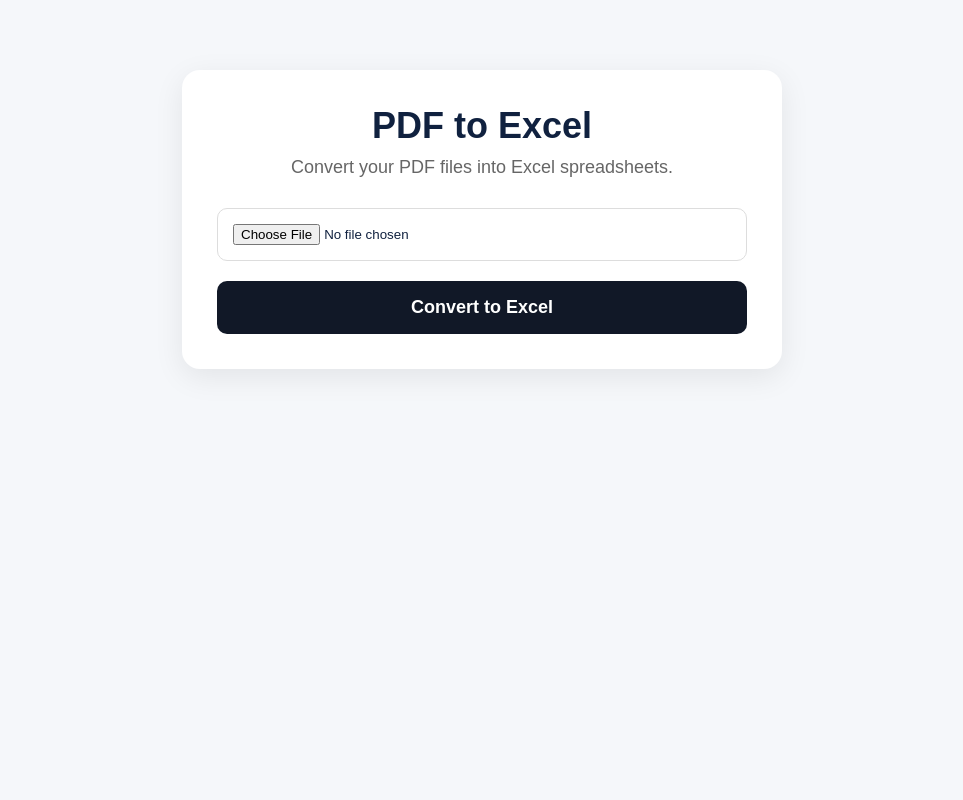
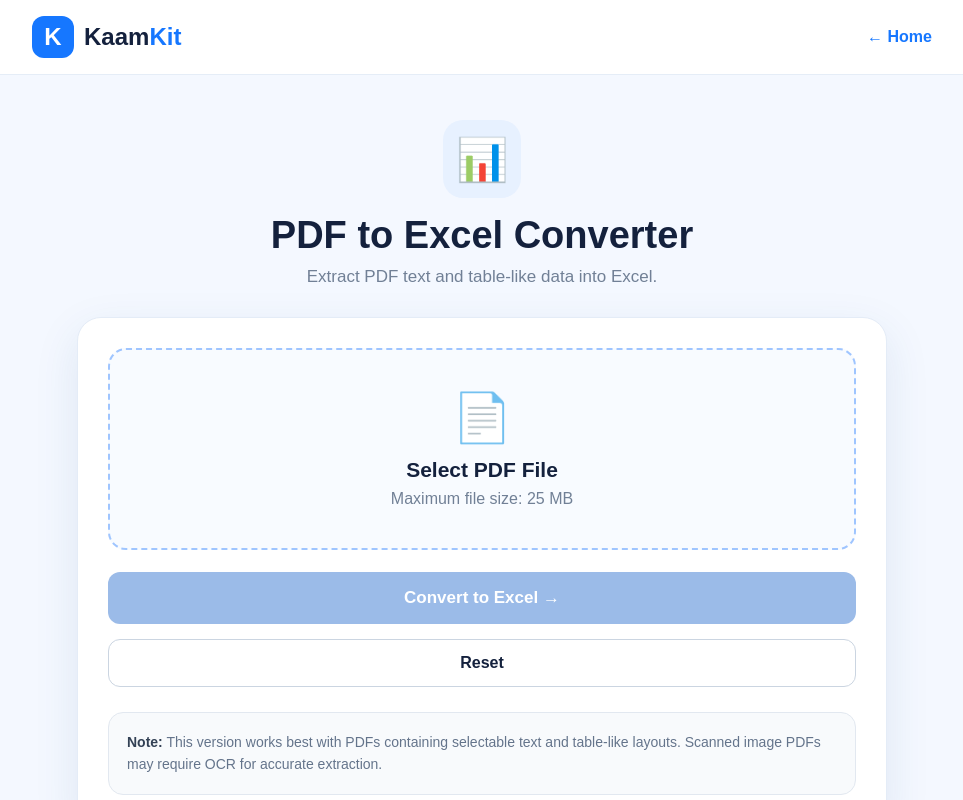
Before and after one commit to kaamkit/Kaamkit, a Next.js app: page /pdf-to-excel in a window 1280 px wide. Shown: the top 800 px of the page, without its empty margins (158-1121 px from the left). Built offline with nearby package versions, Linux system fonts and the light colour scheme.

Commit message:
Refactor PDFToExcel component and improve file handling

```diff
--- a/app/pdf-to-excel/page.js
+++ b/app/pdf-to-excel/page.js
@@ -1,95 +1,111 @@
 "use client";
 
 import { useState } from "react";
+import * as XLSX from "xlsx";
 
-export default function PdfToExcel() {
+export default function PDFToExcel() {
   const [file, setFile] = useState(null);
   const [loading, setLoading] = useState(false);
   const [message, setMessage] = useState("");
+  const [success, setSuccess] = useState(false);
 
-  const handleConvert = async () => {
-    if (!file) {
-      setMessage("Please select a PDF file first.");
+  const handleFileChange = (event) => {
+    const selectedFile = event.target.files?.[0];
+
+    setMessage("");
+    setSuccess(false);
+
+    if (!selectedFile) {
+      setFile(null);
       return;
     }
 
+    if (selectedFile.type !== "application/pdf") {
+      setFile(null);
+      setMessage("Please select a valid PDF file.");
+      return;
+    }
+
+    if (selectedFile.size > 25 * 1024 * 1024) {
+      setFile(null);
+      setMessage("PDF size must be less than 25 MB.");
+      return;
+    }
+
+    setFile(selectedFile);
+  };
+
+  const convertToExcel = async () => {
+    if (!file) {
+      setMessage("Please select a PDF file first.");
+      setSuccess(false);
+      return;
+    }
+
+    setLoading(true);
+    setMessage("");
+    setSuccess(false);
+
     try {
-      setLoading(true);
-      setMessage("Loading PDF converter...");
-
-      // Load PDF.js only in browser
       const pdfjsLib = await import(
         "pdfjs-dist/legacy/build/pdf.mjs"
       );
 
-      // PDF.js worker
-      pdfjsLib.GlobalWorkerOptions.workerSrc =
-        "https://unpkg.com/pdfjs-dist@6.2.108/legacy/build/pdf.worker.min.mjs";
-
-      // Load Excel library
-      const XLSX = await import("xlsx");
-
-      setMessage("Reading PDF...");
-
       const arrayBuffer = await file.arrayBuffer();
 
-      const pdf = await pdfjsLib.getDocument({
+      const pdf = await pdfjsLib
+        .getDocument({
           data: new Uint8Array(arrayBuffer),
-      }).promise;
+          disableWorker: true,
+        })
+        .promise;
 
       const workbook = XLSX.utils.book_new();
+
+      let totalRows = 0;
 
       for (
         let pageNumber = 1;
         pageNumber <= pdf.numPages;
         pageNumber++
       ) {
-        setMessage(
-          `Reading page ${pageNumber} of ${pdf.numPages}...`
-        );
-
         const page = await pdf.getPage(pageNumber);
 
         const textContent = await page.getTextContent();
 
-        const items = textContent.items
+        const items = (textContent.items || [])
           .filter((item) => item.str && item.str.trim())
           .map((item) => ({
             text: item.str.trim(),
-            x: item.transform?.[4] || 0,
-            y: item.transform?.[5] || 0,
+            x:
+              item.transform && item.transform.length >= 6
+                ? item.transform[4]
+                : 0,
+            y:
+              item.transform && item.transform.length >= 6
+                ? item.transform[5]
+                : 0,
           }));
 
-        if (items.length === 0) {
-          const emptySheet = XLSX.utils.aoa_to_sheet([
-            ["No readable text found on this page"],
-          ]);
-
-          XLSX.utils.book_append_sheet(
-            workbook,
-            emptySheet,
-            `Page ${pageNumber}`
-          );
-
+        if (!items.length) {
           continue;
         }
 
-        // Sort items from top to bottom
+        // Group PDF text into visual rows.
         items.sort((a, b) => {
-          if (Math.abs(a.y - b.y) > 5) {
-            return b.y - a.y;
+          if (Math.abs(a.y - b.y) < 5) {
+            return a.x - b.x;
           }
 
-          return a.x - b.x;
+          return b.y - a.y;
         });
 
-        // Group text items into rows
         const rows = [];
 
         for (const item of items) {
           let row = rows.find(
             (existingRow) =>
-              Math.abs(existingRow.y - item.y) <= 5
+              Math.abs(existingRow.y - item.y) < 5
           );
 
           if (!row) {
@@ -104,55 +120,50 @@ export default function PdfToExcel() {
           row.items.push(item);
         }
 
-        // Sort rows top to bottom
         rows.sort((a, b) => b.y - a.y);
 
-        // Convert rows into columns
-        const data = rows.map((row) => {
+        const sheetData = [];
+
+        rows.forEach((row) => {
           row.items.sort((a, b) => a.x - b.x);
 
-          return row.items.map((item) => item.text);
+          const cells = [];
+
+          let previousX = null;
+
+          row.items.forEach((item) => {
+            if (
+              previousX !== null &&
+              item.x - previousX > 25
+            ) {
+              cells.push("");
+            }
+
+            cells.push(item.text);
+
+            previousX = item.x;
           });
 
-        // Find maximum number of columns
-        const maxColumns = Math.max(
-          ...data.map((row) => row.length)
-        );
-
-        // Make every row same column length
-        const normalizedData = data.map((row) => {
-          const newRow = [...row];
-
-          while (newRow.length < maxColumns) {
-            newRow.push("");
+          if (cells.length) {
+            sheetData.push(cells);
+            totalRows++;
           }
-
-          return newRow;
         });
 
+        if (sheetData.length) {
           const worksheet =
-          XLSX.utils.aoa_to_sheet(normalizedData);
+            XLSX.utils.aoa_to_sheet(sheetData);
 
-        // Auto column widths
-        const columnWidths = [];
-
-        for (let column = 0; column < maxColumns; column++) {
-          let maxLength = 10;
-
-          for (const row of normalizedData) {
-            const value = row[column] || "";
-
-            if (String(value).length > maxLength) {
-              maxLength = String(value).length;
-            }
-          }
-
-          columnWidths.push({
-            wch: Math.min(maxLength + 2, 40),
-          });
-        }
-
-        worksheet["!cols"] = columnWidths;
+          worksheet["!cols"] = Array.from(
+            {
+              length: Math.max(
+                ...sheetData.map((row) => row.length)
+              ),
+            },
+            () => ({
+              wch: 20,
+            })
+          );
 
           XLSX.utils.book_append_sheet(
             workbook,
@@ -160,45 +171,71 @@ export default function PdfToExcel() {
             `Page ${pageNumber}`
           );
         }
+      }
 
-      setMessage("Creating Excel file...");
+      if (totalRows === 0) {
+        throw new Error(
+          "No selectable text or table data was found in this PDF."
+        );
+      }
 
-      const excelData = XLSX.write(workbook, {
+      const excelBuffer = XLSX.write(workbook, {
         bookType: "xlsx",
         type: "array",
       });
 
-      const blob = new Blob([excelData], {
+      const blob = new Blob([excelBuffer], {
         type:
           "application/vnd.openxmlformats-officedocument.spreadsheetml.sheet",
       });
 
-      const downloadUrl = URL.createObjectURL(blob);
+      const url = URL.createObjectURL(blob);
 
       const link = document.createElement("a");
 
-      link.href = downloadUrl;
-      link.download =
-        file.name.replace(/\.pdf$/i, "") + ".xlsx";
+      link.href = url;
+
+      const originalName = file.name.replace(
+        /\.pdf$/i,
+        ""
+      );
+
+      link.download = `${originalName}.xlsx`;
 
       document.body.appendChild(link);
       link.click();
-      document.body.removeChild(link);
+      link.remove();
 
-      URL.revokeObjectURL(downloadUrl);
+      URL.revokeObjectURL(url);
 
+      setSuccess(true);
       setMessage(
-        "✅ PDF successfully converted to Excel!"
+        "PDF converted successfully. Your Excel file has been downloaded."
       );
     } catch (error) {
-      console.error("PDF to Excel Error:", error);
+      console.error("PDF to Excel error:", error);
 
+      setSuccess(false);
       setMessage(
-        "Conversion failed: " +
-          (error?.message || "Unknown error")
+        "Conversion failed. This tool works best with text-based PDFs containing tables."
       );
     } finally {
       setLoading(false);
+    }
+  };
+
+  const resetTool = () => {
+    setFile(null);
+    setMessage("");
+    setSuccess(false);
+    setLoading(false);
+
+    const input = document.getElementById(
+      "pdf-excel-input"
+    );
+
+    if (input) {
+      input.value = "";
     }
   };
 
@@ -206,110 +243,309 @@ export default function PdfToExcel() {
     <main
       style={{
         minHeight: "100vh",
-        padding: "40px 20px",
-        background: "#f5f7fa",
-        display: "flex",
-        justifyContent: "center",
-        alignItems: "flex-start",
+        background: "#f4f8ff",
+        color: "#14213d",
+        fontFamily: "Arial, sans-serif",
+      }}
+    >
+      <header
+        style={{
+          background: "#fff",
+          borderBottom: "1px solid #e5edf7",
+          padding: "16px 20px",
         }}
       >
         <div
           style={{
-          width: "100%",
-          maxWidth: "600px",
-          background: "#ffffff",
-          padding: "35px",
-          marginTop: "30px",
-          borderRadius: "18px",
-          boxShadow: "0 8px 30px rgba(0,0,0,0.08)",
-          textAlign: "center",
+            maxWidth: "900px",
+            margin: "auto",
+            display: "flex",
+            justifyContent: "space-between",
+            alignItems: "center",
           }}
         >
+          <a
+            href="/"
+            style={{
+              textDecoration: "none",
+              color: "#14213d",
+              fontSize: "24px",
+              fontWeight: "800",
+            }}
+          >
+            <span
+              style={{
+                display: "inline-flex",
+                width: "42px",
+                height: "42px",
+                borderRadius: "12px",
+                background: "#1677ff",
+                color: "#fff",
+                alignItems: "center",
+                justifyContent: "center",
+                marginRight: "10px",
+              }}
+            >
+              K
+            </span>
+            Kaam<span style={{ color: "#1677ff" }}>Kit</span>
+          </a>
+
+          <a
+            href="/"
+            style={{
+              textDecoration: "none",
+              color: "#1677ff",
+              fontWeight: "700",
+            }}
+          >
+            ← Home
+          </a>
+        </div>
+      </header>
+
+      <section
+        style={{
+          maxWidth: "850px",
+          margin: "auto",
+          padding: "45px 20px 70px",
+        }}
+      >
+        <div
+          style={{
+            textAlign: "center",
+            marginBottom: "30px",
+          }}
+        >
+          <div
+            style={{
+              width: "78px",
+              height: "78px",
+              margin: "0 auto 16px",
+              borderRadius: "20px",
+              background: "#e7f1ff",
+              display: "flex",
+              alignItems: "center",
+              justifyContent: "center",
+              fontSize: "42px",
+            }}
+          >
+            📊
+          </div>
+
           <h1
             style={{
-            fontSize: "36px",
-            marginBottom: "10px",
+              margin: "0 0 10px",
+              fontSize: "38px",
             }}
           >
-          PDF to Excel
+            PDF to Excel Converter
           </h1>
 
           <p
             style={{
-            color: "#666",
-            fontSize: "18px",
-            marginBottom: "30px",
+              margin: 0,
+              color: "#718096",
+              fontSize: "17px",
             }}
           >
-          Convert your PDF files into Excel spreadsheets.
+            Extract PDF text and table-like data into Excel.
+          </p>
+        </div>
+
+        <div
+          style={{
+            background: "#fff",
+            borderRadius: "24px",
+            padding: "30px",
+            border: "1px solid #e4ecf7",
+            boxShadow:
+              "0 15px 45px rgba(30,80,140,.10)",
+          }}
+        >
+          <label
+            htmlFor="pdf-excel-input"
+            style={{
+              display: "block",
+              border: "2px dashed #9fc5ff",
+              borderRadius: "18px",
+              padding: "40px 20px",
+              textAlign: "center",
+              background: "#f8fbff",
+              cursor: "pointer",
+            }}
+          >
+            <div
+              style={{
+                fontSize: "48px",
+                marginBottom: "12px",
+              }}
+            >
+              📄
+            </div>
+
+            <h2
+              style={{
+                margin: "0 0 8px",
+                fontSize: "21px",
+              }}
+            >
+              Select PDF File
+            </h2>
+
+            <p
+              style={{
+                margin: 0,
+                color: "#718096",
+              }}
+            >
+              Maximum file size: 25 MB
             </p>
 
             <input
+              id="pdf-excel-input"
               type="file"
-          accept=".pdf,application/pdf"
-          onChange={(e) => {
-            setFile(e.target.files?.[0] || null);
-            setMessage("");
-          }}
-          style={{
-            width: "100%",
-            padding: "15px",
-            border: "1px solid #ddd",
-            borderRadius: "10px",
-            marginBottom: "20px",
-            boxSizing: "border-box",
-          }}
+              accept="application/pdf,.pdf"
+              onChange={handleFileChange}
+              style={{ display: "none" }}
             />
+          </label>
 
           {file && (
-          <p
+            <div
               style={{
-              marginBottom: "20px",
-              color: "#333",
+                marginTop: "20px",
+                padding: "15px",
+                borderRadius: "14px",
+                background: "#f0f7ff",
+                border: "1px solid #d7e9ff",
+              }}
+            >
+              <strong
+                style={{
+                  display: "block",
                   wordBreak: "break-word",
                 }}
               >
-            Selected: <strong>{file.name}</strong>
-          </p>
+                📄 {file.name}
+              </strong>
+
+              <span
+                style={{
+                  display: "block",
+                  marginTop: "5px",
+                  color: "#718096",
+                  fontSize: "14px",
+                }}
+              >
+                {(file.size / 1024 / 1024).toFixed(2)} MB
+              </span>
+            </div>
           )}
 
           <button
-          onClick={handleConvert}
-          disabled={loading}
+            type="button"
+            onClick={convertToExcel}
+            disabled={loading || !file}
             style={{
               width: "100%",
+              marginTop: "22px",
               padding: "16px",
               border: "none",
-            borderRadius: "10px",
-            background: loading ? "#999" : "#111827",
-            color: "#ffffff",
-            fontSize: "18px",
-            fontWeight: "600",
-            cursor: loading
+              borderRadius: "12px",
+              background:
+                loading || !file
+                  ? "#9bbbe8"
+                  : "#1677ff",
+              color: "#fff",
+              fontSize: "17px",
+              fontWeight: "800",
+              cursor:
+                loading || !file
                   ? "not-allowed"
                   : "pointer",
             }}
           >
             {loading
-            ? "Converting..."
-            : "Convert to Excel"}
+              ? "Converting PDF..."
+              : "Convert to Excel →"}
           </button>
 
           {message && (
-          <p
+            <div
               style={{
-              marginTop: "22px",
-              color: message.startsWith("✅")
-                ? "green"
-                : "#555",
-              fontSize: "16px",
+                marginTop: "18px",
+                padding: "15px",
+                borderRadius: "12px",
+                background: success
+                  ? "#ecfdf3"
+                  : "#fff4f4",
+                border: success
+                  ? "1px solid #b7ebc6"
+                  : "1px solid #ffcaca",
+                color: success
+                  ? "#18794e"
+                  : "#b42318",
                 lineHeight: "1.5",
+                fontSize: "14px",
               }}
             >
+              {success ? "✅ " : "⚠️ "}
               {message}
-          </p>
+            </div>
           )}
+
+          <button
+            type="button"
+            onClick={resetTool}
+            style={{
+              width: "100%",
+              marginTop: "15px",
+              padding: "14px",
+              borderRadius: "12px",
+              border: "1px solid #cbd5e1",
+              background: "#fff",
+              color: "#14213d",
+              fontSize: "16px",
+              fontWeight: "700",
+              cursor: "pointer",
+            }}
+          >
+            Reset
+          </button>
+
+          <div
+            style={{
+              marginTop: "25px",
+              padding: "18px",
+              borderRadius: "15px",
+              background: "#f8fafc",
+              border: "1px solid #e2e8f0",
+              color: "#64748b",
+              fontSize: "14px",
+              lineHeight: "1.6",
+            }}
+          >
+            <strong style={{ color: "#334155" }}>
+              Note:
+            </strong>{" "}
+            This version works best with PDFs containing
+            selectable text and table-like layouts. Scanned
+            image PDFs may require OCR for accurate extraction.
           </div>
+        </div>
+      </section>
+
+      <footer
+        style={{
+          textAlign: "center",
+          padding: "25px 20px",
+          color: "#718096",
+          fontSize: "14px",
+        }}
+      >
+        © {new Date().getFullYear()} KaamKit. Free online tools.
+      </footer>
     </main>
   );
 }
```
Lines whose indentation alone changed are shown as unchanged.
